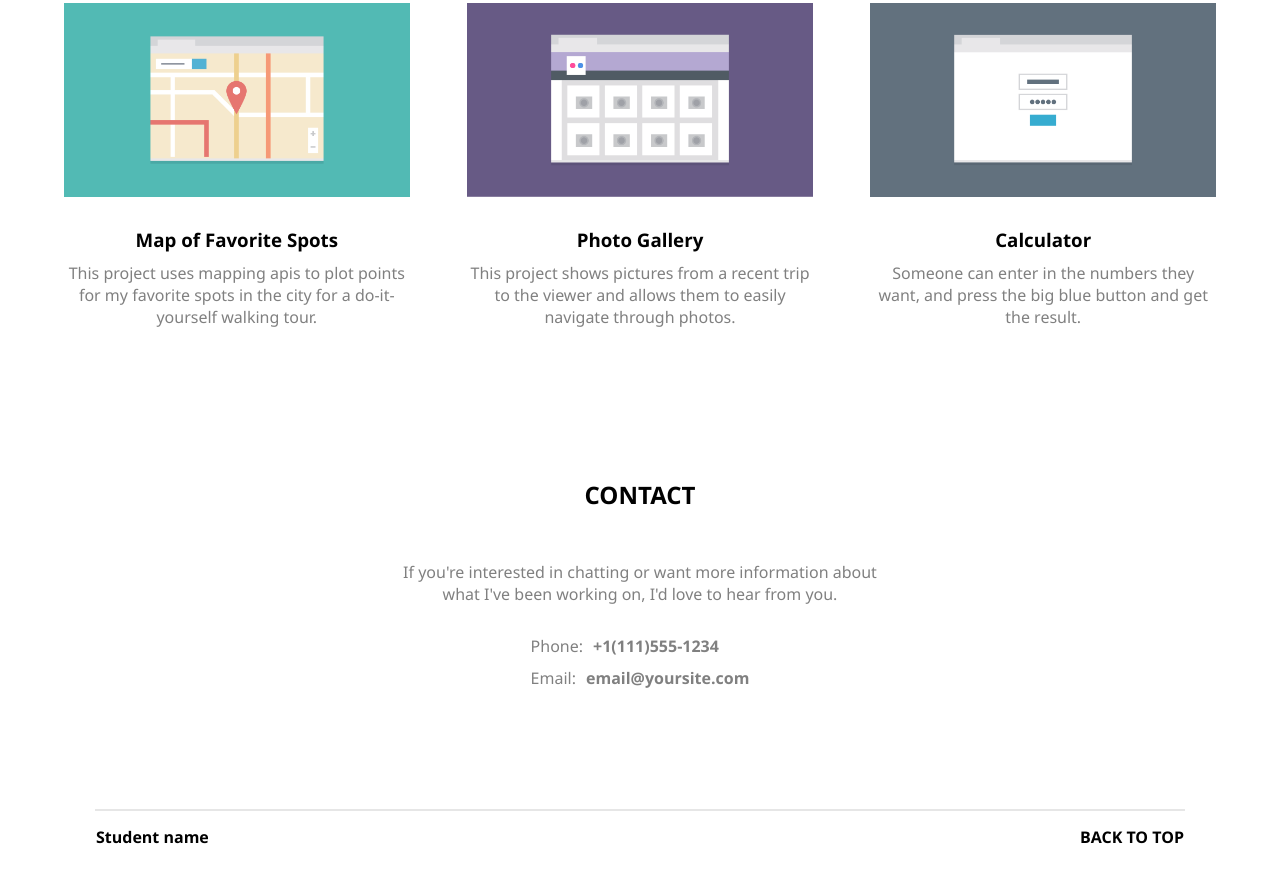
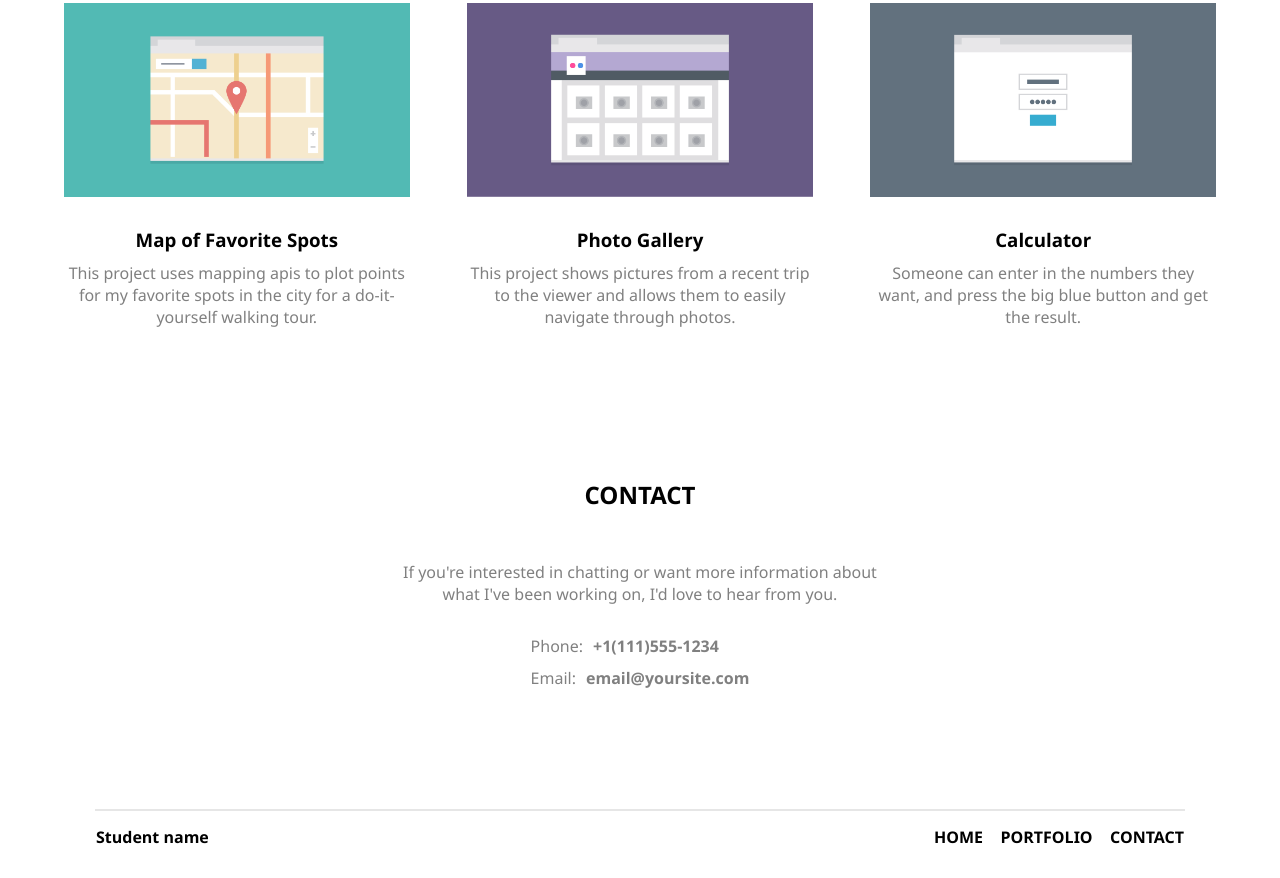
Before and after one commit to BogdanPaduret/flexBox, a plain HTML site: page index.html in a window 1280 px wide. Shown: the part 932-1810 px from the top of the page. Drawn offline with Linux system fonts and the light colour scheme.

Commit message:
forme dinamice, adaugat footer diferit pentru tableta/desktop fata de mobile

```diff
--- a/index.html
+++ b/index.html
@@ -85,7 +85,16 @@
 
     <footer class="footer-container">
         <p class="footer-item name">Student name</p>
-        <a class="footer-item b2t" href="#">Back to top</a>
+
+        <section class="mobile-footer footer-item">
+            <a class="footer-item mobile-item" href="#">Back to top</a>
+        </section>
+
+        <section class="tablet-footer footer-item">
+            <a href="#" class="footer-item tablet-item">Home</a>
+            <a href="#" class="footer-item tablet-item">Portfolio</a>
+            <a href="#" class="footer-item tablet-item">Contact</a>
+        </section>
     </footer>
 
 </body>
--- a/style.css
+++ b/style.css
@@ -186,11 +186,13 @@ footer{
     color: black;
 }
 
-.b2t{
+.mobile-item, .tablet-item{
     text-transform: uppercase;
 
 }
-
+.tablet-footer{
+    display: none;
+}
 
 @media (min-width:640px) {
     .main-navigation-container{
@@ -233,6 +235,16 @@ footer{
         width: 40%;
         flex-basis: 200px;
     }
+
+    .mobile-footer{
+        display: none;
+    }
+
+    .tablet-footer{
+        display: flex;
+        width:250px;
+        justify-content: space-between;
+    }
 }
 
 @media(min-width:1024px){
```
